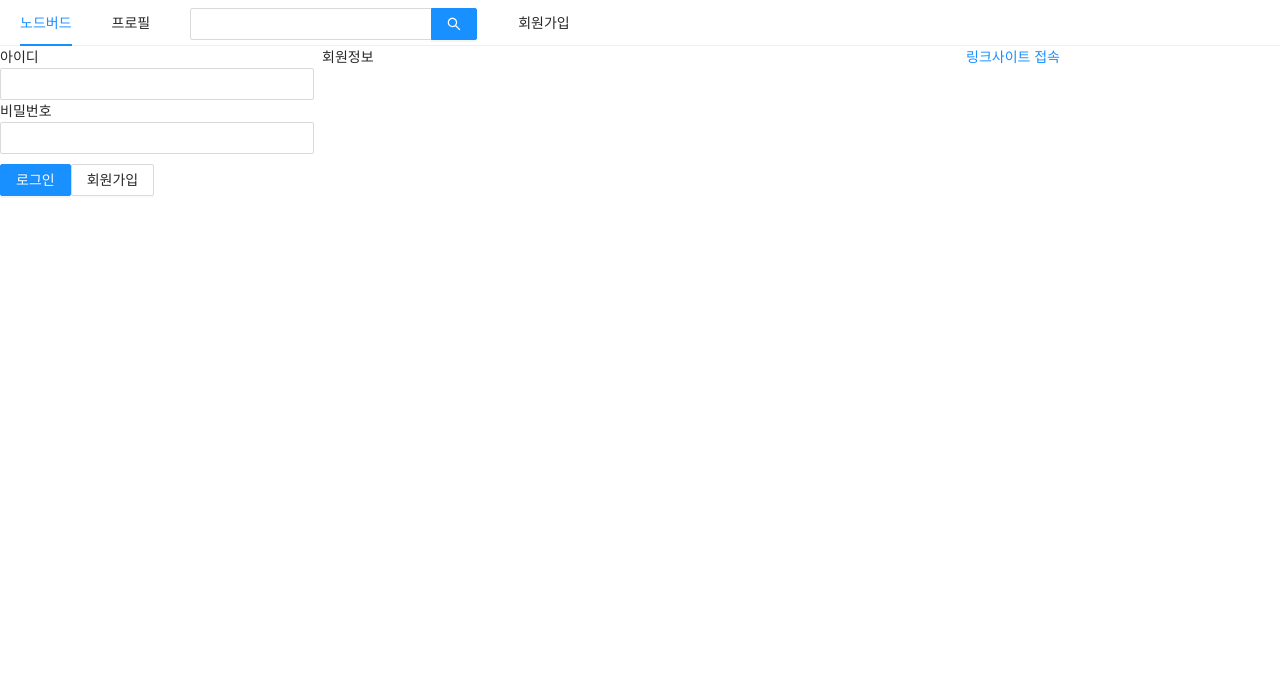
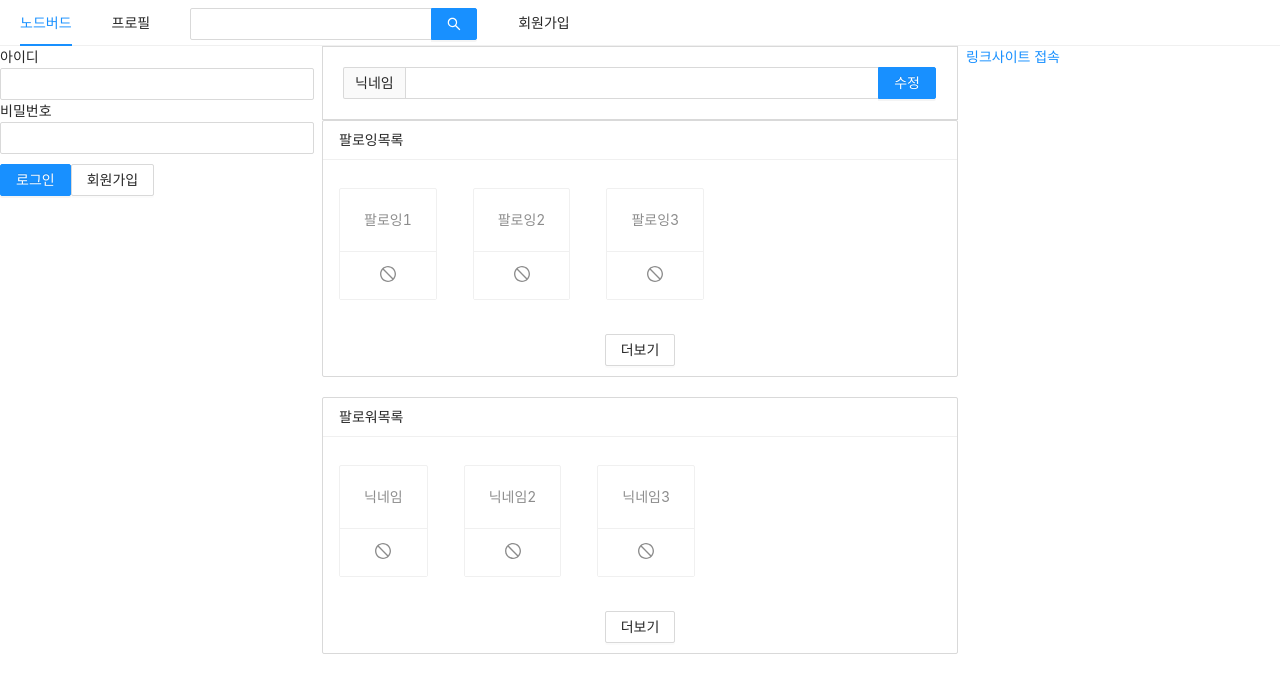
Before and after one commit to blowhite/node_sns, a Next.js app: page /profile in a window 1280 px wide. Shown: the top 692 px of the page. Built offline with nearby package versions, Linux system fonts and the light colour scheme.

Commit message:
2021-05-29 hook 진행 도중 중단

```diff
--- /dev/null
+++ b/components/FollowList.js
@@ -0,0 +1,32 @@
+import React from 'react';
+import { List, Button, Card } from 'antd';
+import PropTypes from 'prop-types';
+import { StopOutlined } from '@ant-design/icons';
+
+const FollowList = ({header, data}) => {
+    return (
+        <List
+            style={{ marginBottom: 20}}
+            grid={{ gutter:4, xs: 2, md: 3}}
+            size="small"
+            header={<div>{header}</div>}
+            loadMore={<div style={{ textAlign: 'center', margin: '10px 0'}}><Button>더보기</Button></div>}
+            bordered
+            dataSource={data}
+            renderItem={(item) => (
+                <List.Item style={{ marginTop: 20}}>
+                    <Card actions={[<StopOutlined key="stop" />]}>
+                        <Card.Meta description={item.nickname} />
+                    </Card>
+                </List.Item>
+            )}
+        />
+
+    );
+
+};
+FollowList.propTypes = {
+    header: PropTypes.string.isRequred,
+    data: PropTypes.array.isRequred,
+}
+export default FollowList;
--- a/components/LoginForm.js
+++ b/components/LoginForm.js
@@ -56,6 +56,5 @@ const LoginForm = ({setIsLoggedIn}) => {
         </Form>
     );
 };
-
 // export default React.memo(LoginForm);
 export default LoginForm;
--- /dev/null
+++ b/components/NicknameEditForm.js
@@ -0,0 +1,13 @@
+import React, { useMemo } from 'react';
+import { Form, Input } from 'antd';
+
+const NicknameEditForm = () => {
+    const style = useMemo(() => ({ marginBottm: '20px', border: '1px solid #d9d9d9', padding: '20px'}), []);
+    return (
+        <Form style={style}>
+            <Input.Search addonBefore="닉네임" enterButton="수정" />
+        </Form>
+    );
+};
+
+export default NicknameEditForm;
--- a/pages/profile.js
+++ b/pages/profile.js
@@ -1,9 +1,12 @@
 import React from 'react';
 import AppLayout from '../components/AppLayout';
 import Head from 'next/head';
+import NicknameEditForm from '../components/NicknameEditForm';
+import FollowList from '../components/FollowList';
 
 const profile = () => {
-
+    const followerlist = [{ nickname: '닉네임'}, { nickname: '닉네임2'}, { nickname: '닉네임3'}];
+    const followinglist = [{ nickname: '팔로잉1'}, { nickname: '팔로잉2'}, { nickname: '팔로잉3'}];
 
     return (
         <>
@@ -11,7 +14,11 @@ const profile = () => {
                 <meta charSet="utf-8" />
                 <title>회원정보</title>
             </Head>
-            <AppLayout>회원정보</AppLayout>
+            <AppLayout>
+                <NicknameEditForm />
+                <FollowList header ="팔로잉목록" data={followinglist} />
+                <FollowList header ="팔로워목록" data={followerlist}  />
+            </AppLayout>
         </>
     );
 
```
Also changed, not shown: hooks/useinput.js (added, +9 -0 lines), pages/signup.js (+53 -2 lines).
